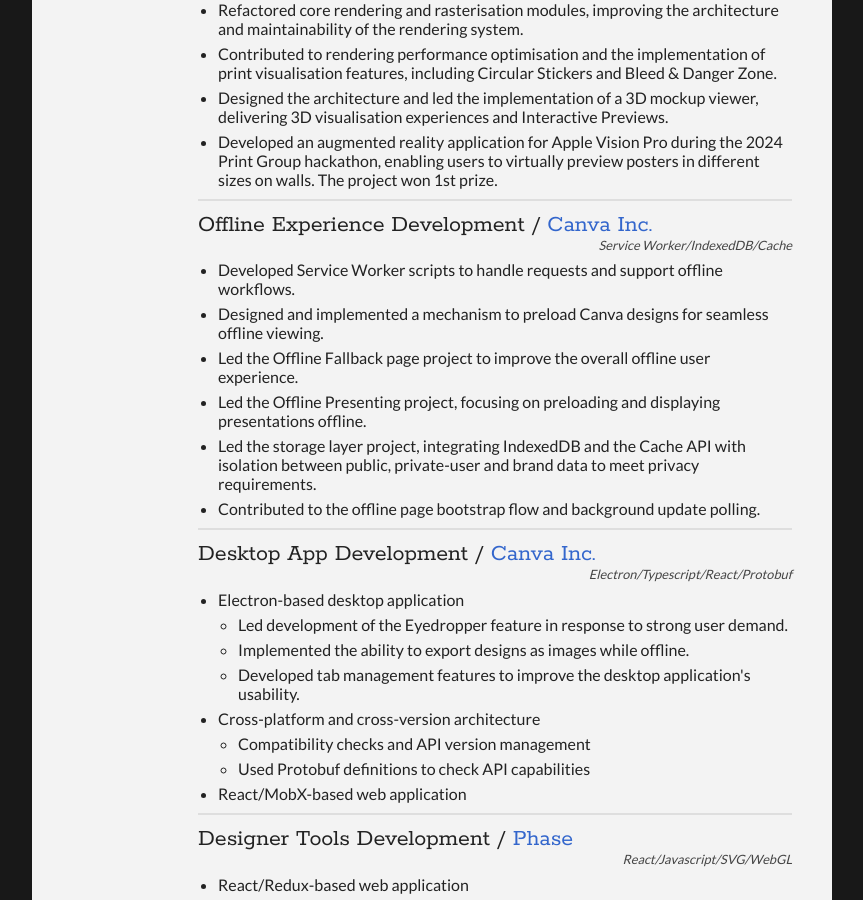
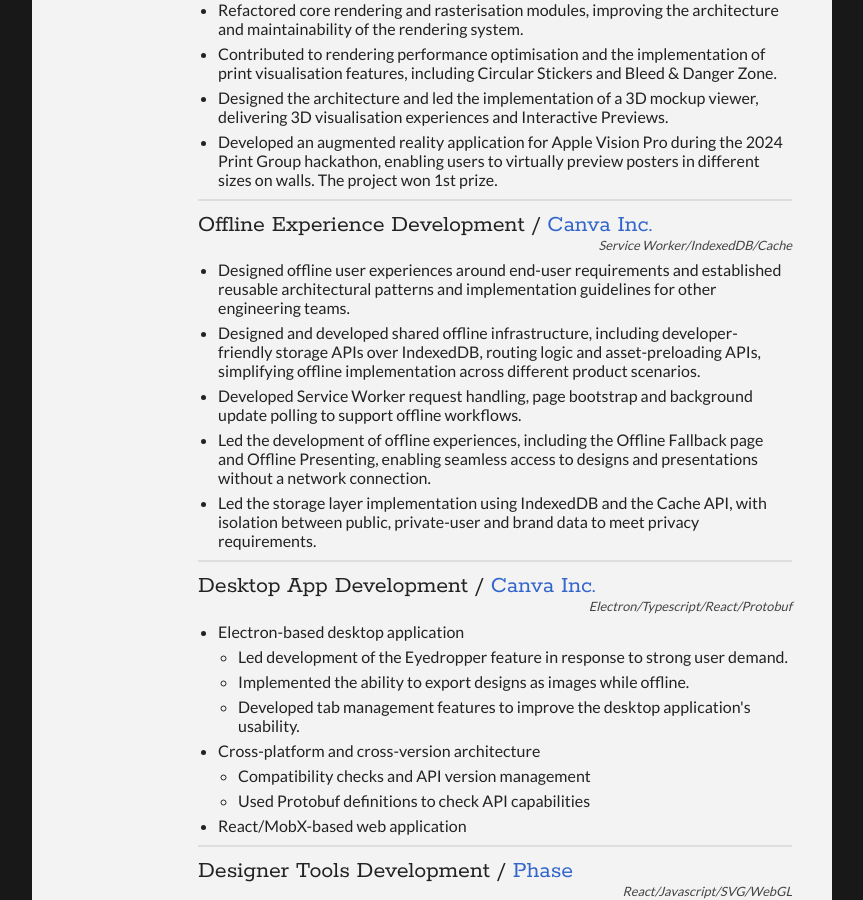
Before and after one commit to weilonge/weilonge.github.io, a Jekyll site: the page resume/index.html, which Jekyll copies as it is, in a window 1280 px wide and 900 px high, scrolled down 1904 px. Shown: the whole window, without its empty margins (208-1071 px from the left). Built offline with Jekyll 4.4.1, drawn with Linux system fonts in a browser that asks for light colours.

Commit message:
Consolidate offline experience resume bullets

```diff
--- a/resume/index.html
+++ b/resume/index.html
@@ -144,12 +144,11 @@
               <h2>Offline Experience Development / <a target="_blank" href="https://canva.com/">Canva Inc.</a></h2>
               <p class="subDetails">Service Worker/IndexedDB/Cache</p>
               <ul>
-                <li>Developed Service Worker scripts to handle requests and support offline workflows.</li>
-                <li>Designed and implemented a mechanism to preload Canva designs for seamless offline viewing.</li>
-                <li>Led the Offline Fallback page project to improve the overall offline user experience.</li>
-                <li>Led the Offline Presenting project, focusing on preloading and displaying presentations offline.</li>
-                <li>Led the storage layer project, integrating IndexedDB and the Cache API with isolation between public, private-user and brand data to meet privacy requirements.</li>
-                <li>Contributed to the offline page bootstrap flow and background update polling.</li>
+                <li>Designed offline user experiences around end-user requirements and established reusable architectural patterns and implementation guidelines for other engineering teams.</li>
+                <li>Designed and developed shared offline infrastructure, including developer-friendly storage APIs over IndexedDB, routing logic and asset-preloading APIs, simplifying offline implementation across different product scenarios.</li>
+                <li>Developed Service Worker request handling, page bootstrap and background update polling to support offline workflows.</li>
+                <li>Led the development of offline experiences, including the Offline Fallback page and Offline Presenting, enabling seamless access to designs and presentations without a network connection.</li>
+                <li>Led the storage layer implementation using IndexedDB and the Cache API, with isolation between public, private-user and brand data to meet privacy requirements.</li>
               </ul>
             </article>
             <article>
```
